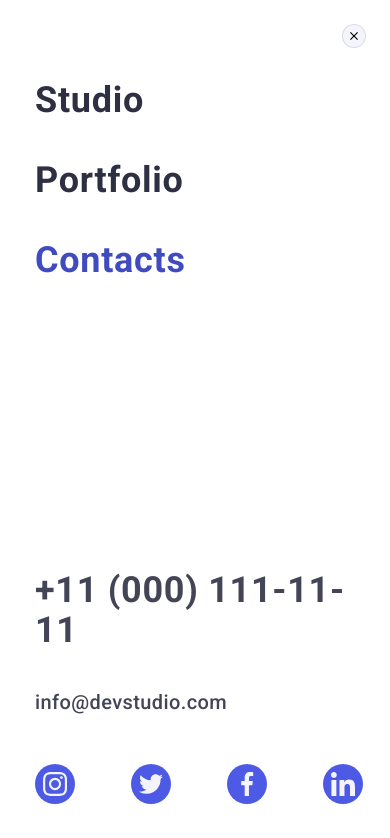
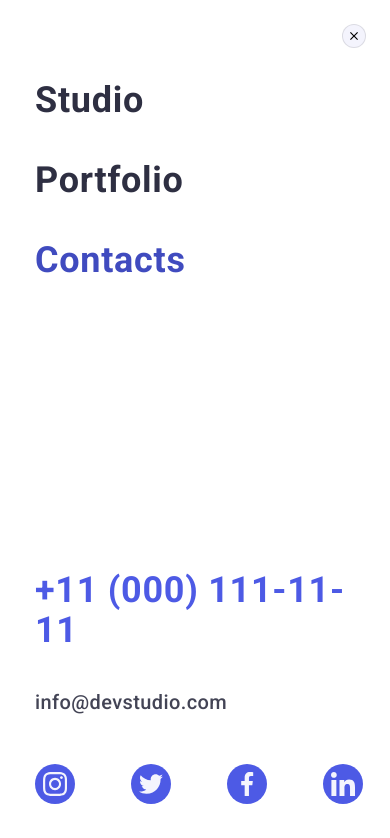
Before and after one commit to Andrew300189/goit-markup-hw-07, a plain HTML site: page index.html in a window 390 px wide. Shown: the top 838 px of the page. Drawn offline with nearby package versions, Linux system fonts and the light colour scheme.

Commit message:
Update mobile.css

```diff
--- a/css/mobile.css
+++ b/css/mobile.css
@@ -130,7 +130,9 @@
       .list-of-contacts-mobile li:nth-child(3) .contacts-mobile{
         color:#404BBF;
       }
-
+      .email-and-phone-mobile .phone-mobile{
+        color: #4D5AE5;
+      }
     }
 
   /* Section customers */
```
